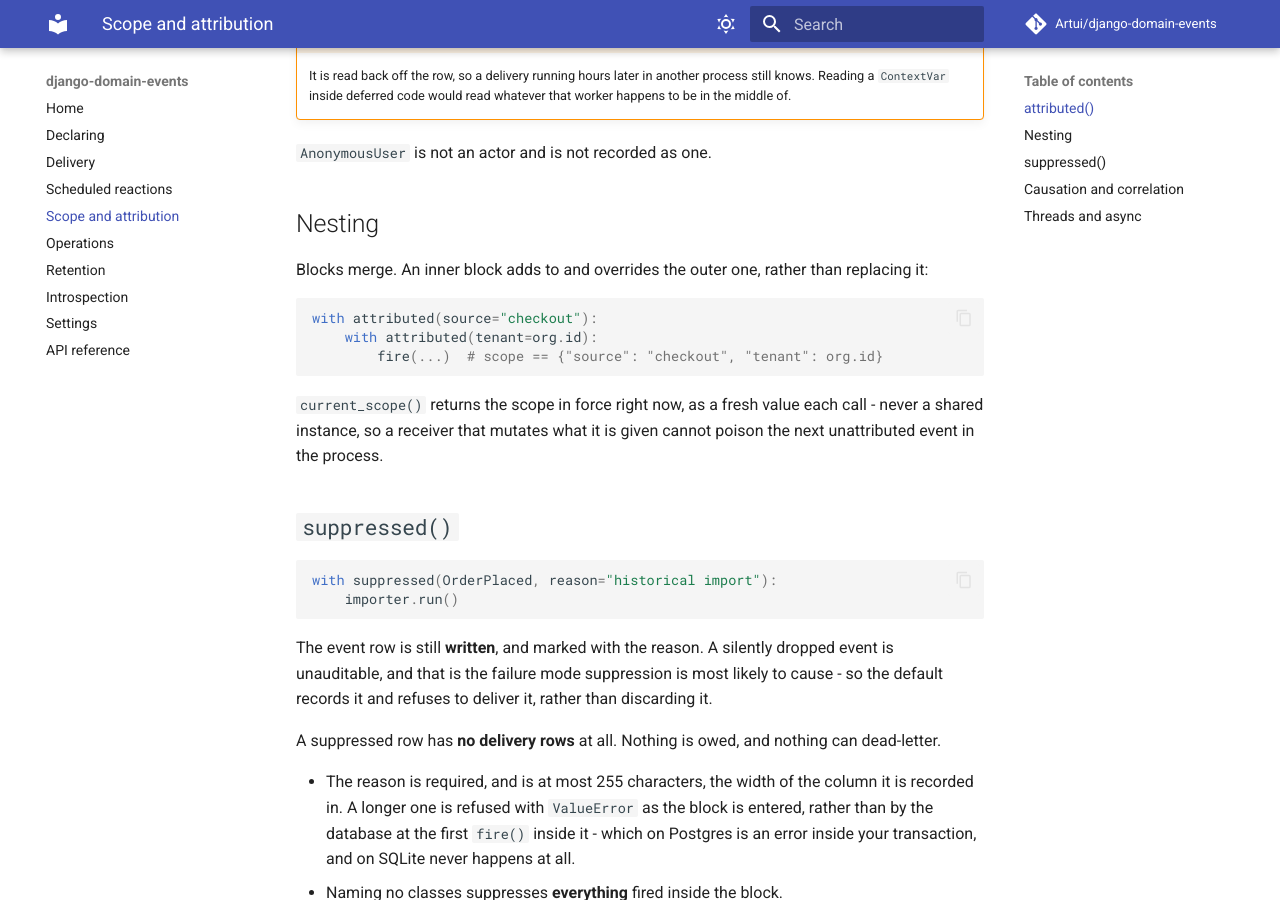
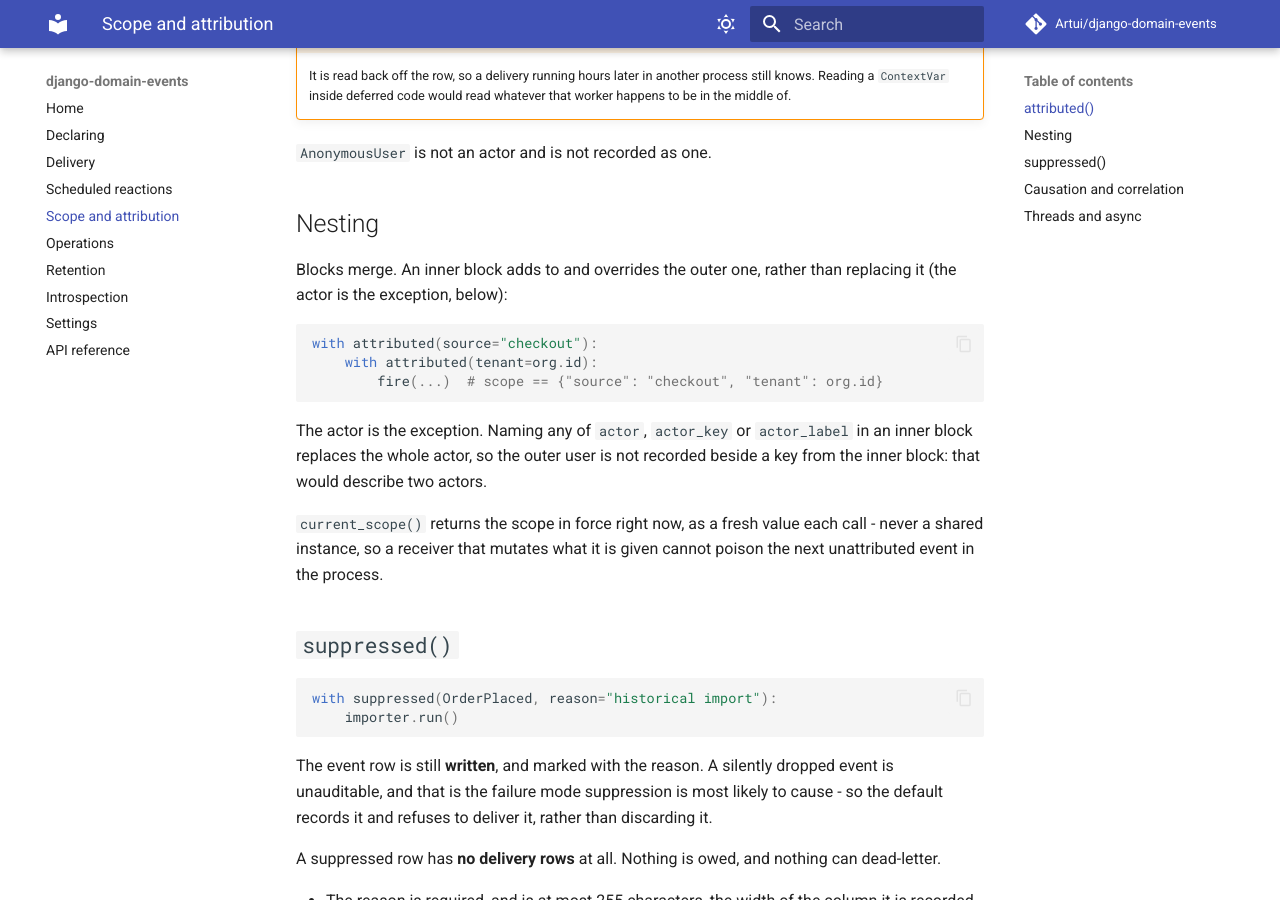
Before and after one commit to Artui/django-domain-events, an MkDocs documentation site: the page built from docs/scope.md, in a window 1280 px wide and 900 px high, scrolled down 748 px. Built offline with MkDocs 1.6.1 and Material for MkDocs 9.7.7, drawn with Linux system fonts in a browser that asks for light colours; comment, search, counter and statistics services are not loaded.

Commit message:
docs: guide sentences for facts only the reference stated (#66)
* Docs: guide sentences for Celery, SQLite relay start and nested actor; fire docstring

Co-Authored-By: Claude Sonnet 5.5 <noreply@anthropic.com>

* docs: both dedupe_key refusals come after suppression

Co-Authored-By: Claude Opus 5.5 <noreply@anthropic.com>

---------

Co-authored-by: Claude Sonnet 5.5 <noreply@anthropic.com>

````diff
--- a/docs/scope.md
+++ b/docs/scope.md
@@ -35,13 +35,17 @@ things that fire events are not users, which is why `actor_key` exists at all.
 ## Nesting
 
 Blocks merge. An inner block adds to and overrides the outer one, rather than
-replacing it:
+replacing it (the actor is the exception, below):
 
 ```python
 with attributed(source="checkout"):
     with attributed(tenant=org.id):
         fire(...)  # scope == {"source": "checkout", "tenant": org.id}
 ```
+
+The actor is the exception. Naming any of `actor`, `actor_key` or `actor_label` in an
+inner block replaces the whole actor, so the outer user is not recorded beside a key
+from the inner block: that would describe two actors.
 
 `current_scope()` returns the scope in force right now, as a fresh value each
 call - never a shared instance, so a receiver that mutates what it is given
````
Also changed, not shown: CHANGELOG.md (+4 -0 lines), docs/operations.md (+7 -0 lines), 1 other file.
